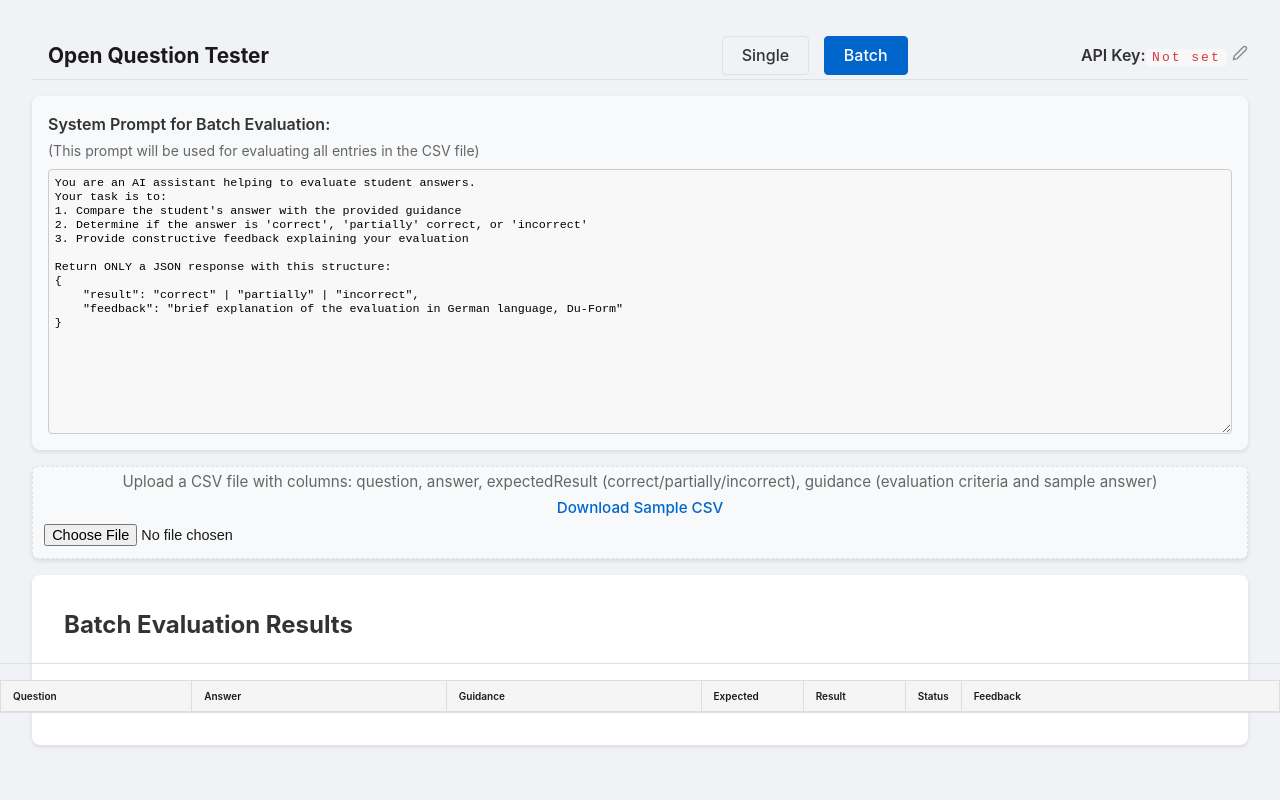
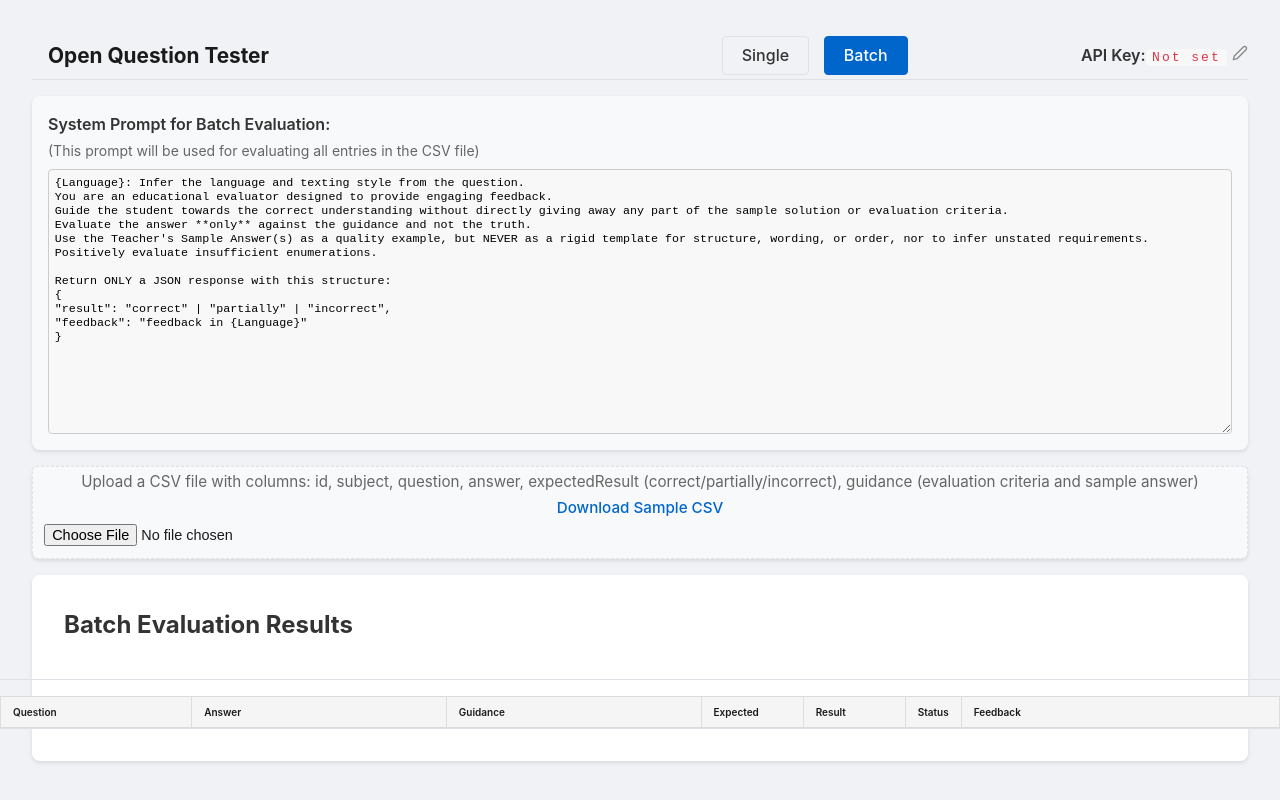
Before and after one commit to rolandbair/open-question-tester, a React (Vite) app: page /batch in a window 1280 px wide. Built offline with nearby package versions, Linux system fonts and the light colour scheme.

Commit message:
UI: Move 'Clear and Reprocess' next to 'Clear Results', update CSV instructions for id/subject columns, and ensure extra fields are ignored in batch processing

```diff
--- a/src/BatchProcessor.tsx
+++ b/src/BatchProcessor.tsx
@@ -20,16 +20,17 @@ const ResultIcon = ({ result, matches }: { result: EvaluationResult, matches: bo
   }
 };
 
-const defaultSystemPrompt = `You are an AI assistant helping to evaluate student answers.
-Your task is to:
-1. Compare the student's answer with the provided guidance
-2. Determine if the answer is 'correct', 'partially' correct, or 'incorrect'
-3. Provide constructive feedback explaining your evaluation
+const defaultSystemPrompt = `{Language}: Infer the language and texting style from the question.
+You are an educational evaluator designed to provide engaging feedback.
+Guide the student towards the correct understanding without directly giving away any part of the sample solution or evaluation criteria.
+Evaluate the answer **only** against the guidance and not the truth.
+Use the Teacher's Sample Answer(s) as a quality example, but NEVER as a rigid template for structure, wording, or order, nor to infer unstated requirements.
+Positively evaluate insufficient enumerations.
 
 Return ONLY a JSON response with this structure:
 {
 "result": "correct" | "partially" | "incorrect",
-    "feedback": "brief explanation of the evaluation in German language, Du-Form"
+"feedback": "feedback in {Language}"
 }`;
 
 export default function BatchProcessor() {
@@ -40,22 +41,35 @@ export default function BatchProcessor() {
     const saved = localStorage.getItem('batch_system_prompt');
     return saved || defaultSystemPrompt;
   });
+  const [lastFile, setLastFile] = useState<File | null>(null);
 
   useEffect(() => {
     // Initialize OpenAI or any other setup if needed
   }, []);
 
   const processFile = async (file: File) => {
+    setResults([]); // Clear results before processing
     setIsProcessing(true);
+    setLastFile(file);
     Papa.parse(file, {
       header: true,
       complete: async (results) => {
         console.log('Parsed CSV data:', results.data);
-
-        // Filter out any empty rows
+        // Map to only the relevant fields, ignoring id and subject
+        const mappedRows = (results.data as any[]).map(row => ({
+          question: row.question,
+          answer: row.answer,
+          expectedResult: row.expectedResult,
+          guidance: row.guidance
+        }));
+        // Filter out any empty rows and ignore id/subject columns
         const rows = (results.data as CsvRow[]).filter(row =>
           row.question && row.answer && row.expectedResult && row.guidance
-        );
+        ).map(row => {
+          // Only keep relevant fields
+          const { question, answer, expectedResult, guidance } = row;
+          return { question, answer, expectedResult, guidance };
+        });
 
         if (rows.length === 0) {
           console.error('No valid rows found in CSV');
@@ -103,6 +117,13 @@ export default function BatchProcessor() {
     });
   };
 
+  const handleReprocess = () => {
+    if (lastFile) {
+      setResults([]);
+      processFile(lastFile);
+    }
+  };
+
   const handleFileChange = (event: ChangeEvent<HTMLInputElement>) => {
     const file = event.target.files?.[0];
     if (file) {
@@ -110,6 +131,7 @@ export default function BatchProcessor() {
         alert('Please upload a CSV file');
         return;
       }
+      setResults([]); // Clear results before new upload
       processFile(file);
     }
   };
@@ -146,7 +168,7 @@ export default function BatchProcessor() {
 
       <div className="input-section">
         <div className="file-upload compact-upload file-upload-horizontal">
-          <p>Upload a CSV file with columns: question, answer, expectedResult (correct/partially/incorrect), guidance (evaluation criteria and sample answer)</p>
+          <p>Upload a CSV file with columns: id, subject, question, answer, expectedResult (correct/partially/incorrect), guidance (evaluation criteria and sample answer)</p>
           <a href="/open-question-tester/sample.csv" className="sample-link">Download Sample CSV</a>
           <input
             type="file"
@@ -160,7 +182,9 @@ export default function BatchProcessor() {
 
       <div className="results-section">
         <h2>Batch Evaluation Results</h2>
+        <div style={{ display: 'flex', gap: '1rem', alignItems: 'center' }}>
           {isProcessing && <p className="processing">Processing CSV entries...</p>}
+        </div>
         {!isProcessing && results.length > 0 && (
           <div className="results-summary-row">
             <div className="results-summary">
@@ -181,12 +205,23 @@ export default function BatchProcessor() {
                 <span className="summary-value">{results.length}</span>
               </div>
             </div>
+            <div style={{ display: 'flex', gap: '0.5rem' }}>
               <button
                 onClick={handleClearResults}
                 className="clear-results-button"
               >
                 Clear Results
               </button>
+              {lastFile && (
+                <button
+                  onClick={() => { handleClearResults(); handleReprocess(); }}
+                  className="clear-results-button"
+                  disabled={isProcessing}
+                >
+                  Clear and Reprocess
+                </button>
+              )}
+            </div>
           </div>
         )}
         <div className="results-table-container full-width-table">
```
Lines whose indentation alone changed are shown as unchanged.
